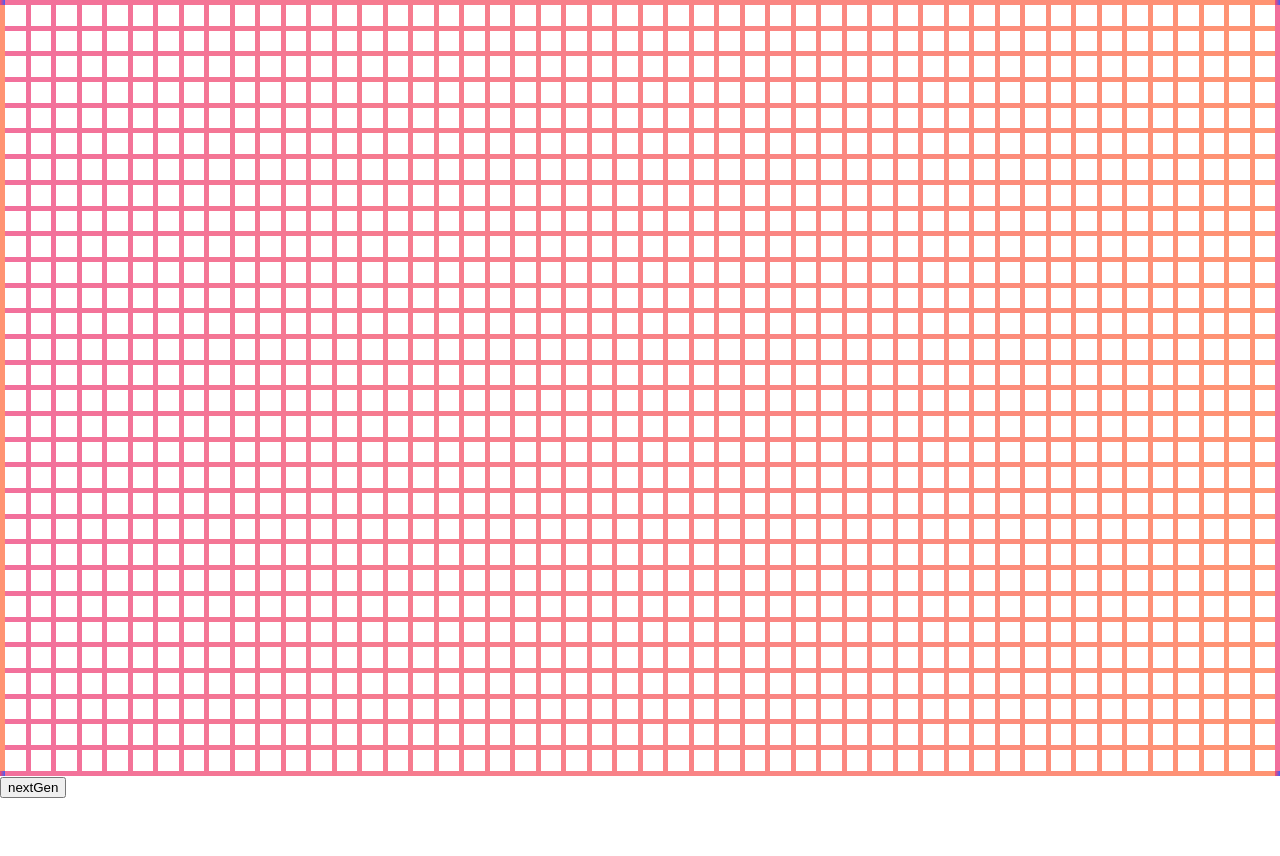
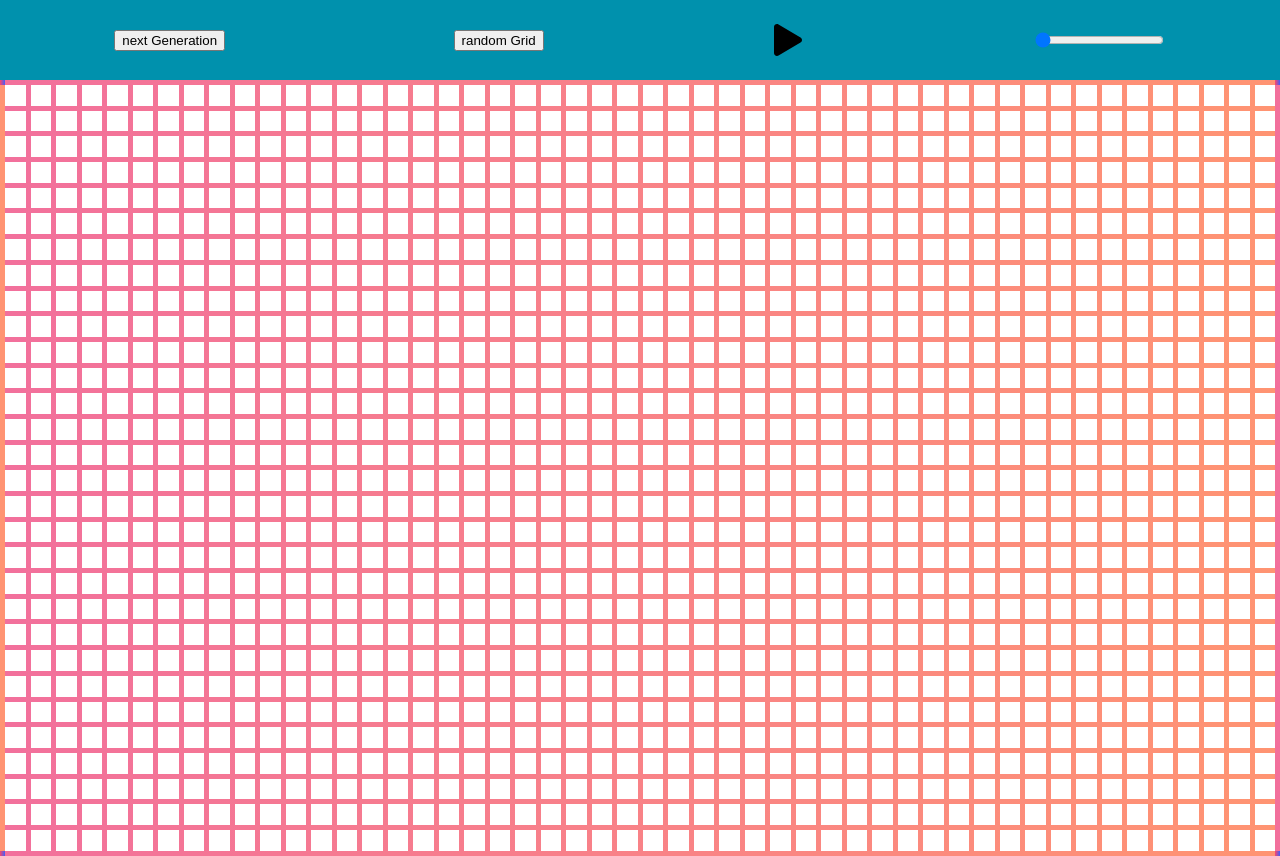
Before and after one commit to Hugo-M33/react-game-of-life, a React (Create React App) app: page / in a window 1280 px wide. Before the commit the page ends 800 px from the top, so only its background shows below. Built offline with nearby package versions, Linux system fonts and the light colour scheme.

Commit message:
fully working prototype, play/pause button, speed input, needs styling and extras

```diff
--- a/package.json
+++ b/package.json
@@ -14,6 +14,7 @@
     "immer": "^8.0.1",
     "react": "^17.0.1",
     "react-dom": "^17.0.1",
+    "react-icons": "^4.1.0",
     "react-scripts": "4.0.1",
     "styled-components": "^5.2.1",
     "typescript": "^4.1.3",
--- a/src/components/Grid.jsx
+++ b/src/components/Grid.jsx
@@ -1,8 +1,9 @@
-import { useState, useEffect, useReducer } from "react";
+import { useState, useEffect, useReducer, useCallback, useRef } from "react";
 import styled from "styled-components";
 import { motion } from "framer-motion";
 import Cell from "./Cell";
 import { produce } from "immer";
+import { FaPlay, FaPause } from 'react-icons/fa'
 
 const StyledGrid = styled.div`
   display: grid;
@@ -23,8 +24,16 @@ const StyledCell = styled(Cell)`
   background: linear-gradient(90deg, #e3ffe7 0%, #d9e7ff 100%);
 `;
 
+const StyledControls = styled.aside`
+height: 5rem;
+display: flex;
+align-items: center;
+justify-content: space-around;
+background: #0091AD;
+`
+
 const gridReducer = (grid, action) => {
-  switch(action.type) {
+  switch (action.type) {
     case "toggleCell":
       return produce(grid, gridCopy => {
         gridCopy[action.payload.row][action.payload.column] = !grid[action.payload.row][action.payload.column];
@@ -37,37 +46,61 @@ const gridReducer = (grid, action) => {
       grid.forEach((row, i) => {
         row.forEach((cell, j) => {
           let neighboursCount = 0
-              for (let nI = i-1; nI <= i+1; nI++) {
-                for (let nJ = j-1; nJ <= j+1; nJ++) {
-                  if (nI >= 0 && nI < 30 && nJ >= 0 && nJ < 50 && grid[nI][nJ] && (`${nI}-${nJ}` !== `${i}-${j}`)) {neighboursCount++}
+          for (let nI = i - 1; nI <= i + 1; nI++) {
+            for (let nJ = j - 1; nJ <= j + 1; nJ++) {
+              if (nI >= 0 && nI < 30 && nJ >= 0 && nJ < 50 && grid[nI][nJ] && (`${nI}-${nJ}` !== `${i}-${j}`)) { neighboursCount++ }
             }
 
           }
-              if (neighboursCount === 3 && !grid[i][j]) {newGrid[i][j] = true}
-              else if (neighboursCount >= 2 && neighboursCount <= 3 && grid[i][j]) {newGrid[i][j] = true}
-              else {newGrid[i][j] = false}
+          if (neighboursCount === 3 && !grid[i][j]) { newGrid[i][j] = true }
+          else if (neighboursCount >= 2 && neighboursCount <= 3 && grid[i][j]) { newGrid[i][j] = true }
+          else { newGrid[i][j] = false }
         })
       })
       return newGrid;
+    case "randomGrid":
+      let randGrid = [];
+      for (let i = 0; i < 30; i++) {
+        randGrid.push(Array.from(Array(50), () => Math.floor(Math.random() * Math.floor(2)) ? true : false));
+      }
+      console.log(randGrid);
+      return randGrid;
   }
 }
 
 const Grid = ({ rowsCount, colsCount }) => {
-
+  const [speed, setSpeed] = useState(2000);
+  const speedRef = useRef(speed);
+  speedRef.current = speed;
   const initialGrid = () => {
     const rows = [];
     for (let i = 0; i < rowsCount; i++) {
       rows.push(Array.from(Array(colsCount), () => false));
     }
-    console.log(rows);
     return rows;
   }
-
-  const [grid, dispatch] = useReducer(gridReducer, initialGrid())
-  console.log(grid);
+  const [alive, setAlive] = useState(false);
+  const aliveRef = useRef(alive);
+  aliveRef.current = alive
+  const [grid, dispatch] = useReducer(gridReducer, initialGrid());
+  const live = useCallback(() => {
+    console.log(alive);
+    if (!aliveRef.current) {
+      return;
+    } else {
+      dispatch({ type: "nextGen" });
+      setTimeout(live, speedRef.current)
+    }
+  },
+    []);
 
   return (
     <>
+      <StyledControls><button onClick={() => dispatch({ type: "nextGen" })}>next Generation</button>
+        <button onClick={() => dispatch({ type: "randomGrid" })}>random Grid</button>
+        {alive ? <FaPause onClick={() => { setAlive(!alive); aliveRef.current = !alive; live() }} size={32} /> : <FaPlay onClick={() => { setAlive(!alive); aliveRef.current = !alive; live() }} size={32} />}
+
+        <input id="typeinp" onChange={e => { setSpeed(2000 - e.target.value); speedRef.current = 2000 - e.target.value; console.log(speedRef.current) }} type="range" min="0" max="1950" defaultValue="0" step="50" /></StyledControls>
       <StyledGrid rowsCount={rowsCount} colsCount={colsCount}>
         {grid.map((rows, i) =>
           rows.map((cell, j) => (
@@ -81,7 +114,6 @@ const Grid = ({ rowsCount, colsCount }) => {
           ))
         )}
       </StyledGrid>
-    <button onClick={() => dispatch({type: "nextGen"})}>nextGen</button>
     </>
   );
 };
```
Also changed, not shown: 2 other files (tests, documents, lock files or other folders). Lines whose indentation alone changed are shown as unchanged.
